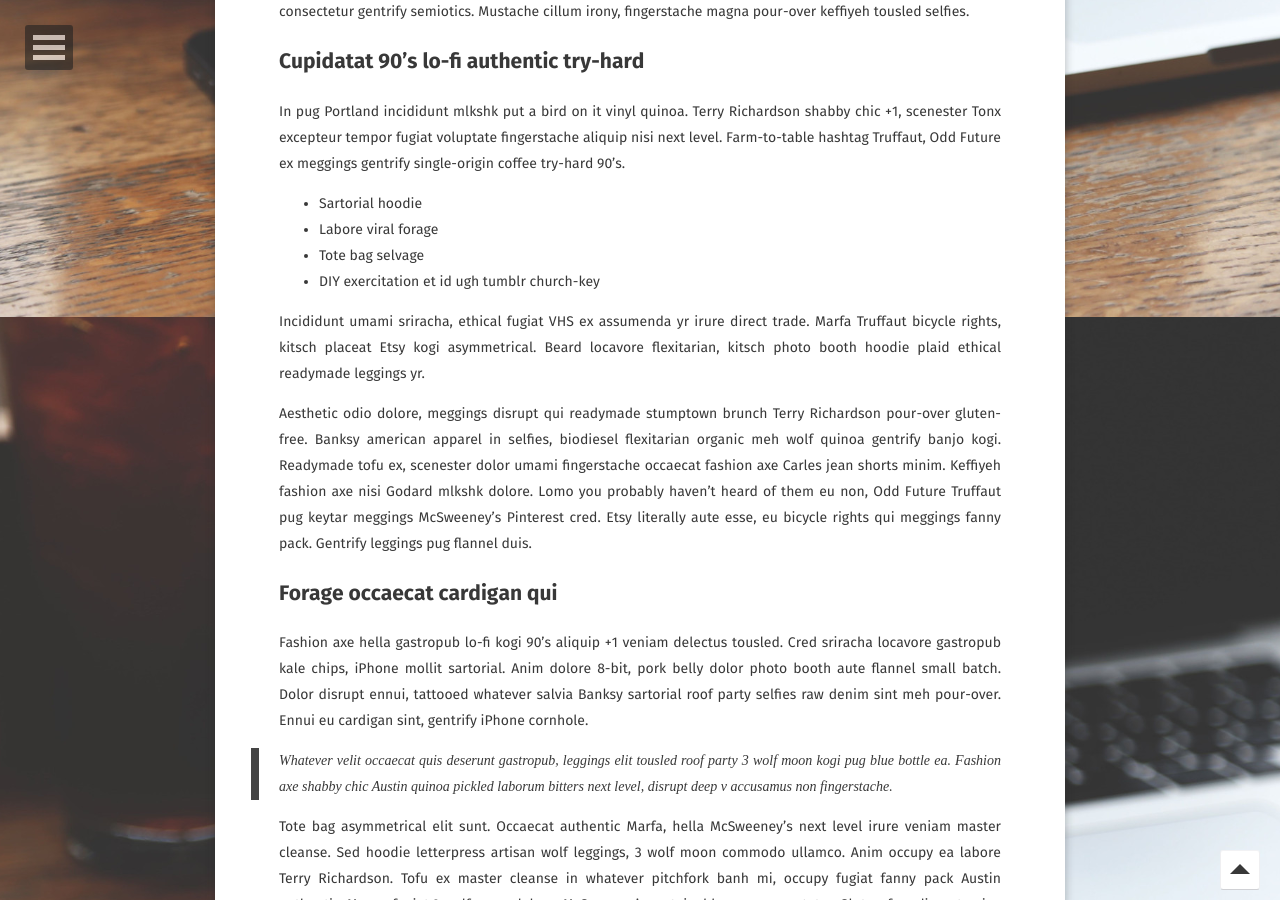
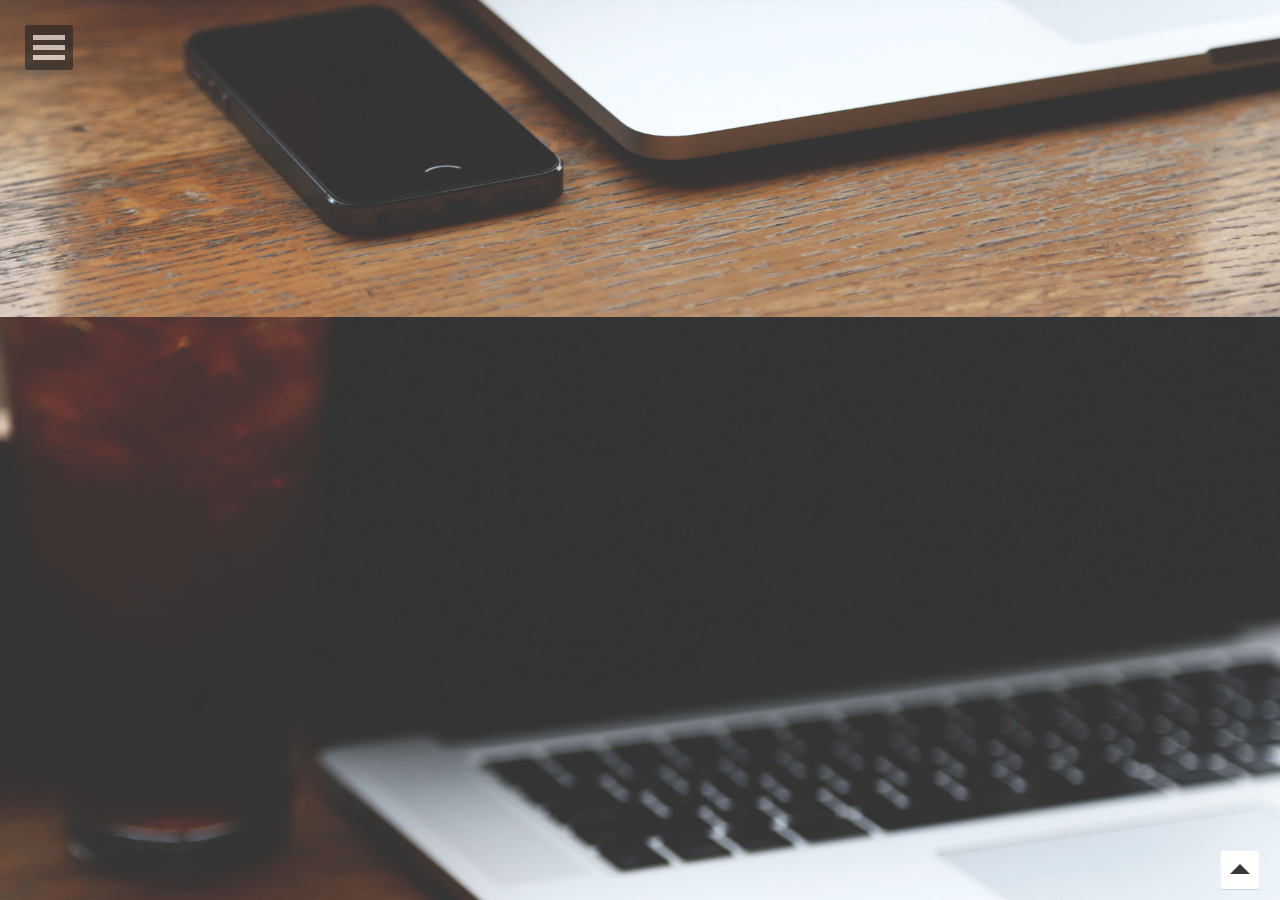
Before and after one commit to malorydodge/malorydodge.github.io, a Jekyll site: the page built from _posts/2012-05-22-readability-post.md, in a window 1280 px wide and 900 px high, scrolled down 583 px. Built offline with Jekyll 4.4.1, drawn with Linux system fonts in a browser that asks for light colours; some web fonts are replaced; comment, search, counter and statistics services are not loaded; some of the changed text lies outside the part shown.

Commit message:
Update 2012-05-22-readability-post.md

```diff
--- a/_posts/2012-05-22-readability-post.md
+++ b/_posts/2012-05-22-readability-post.md
@@ -1,45 +1,9 @@
 ---
 layout: post
-title: "Testing Readability with a Bunch of Text"
-date: 2012-05-22
-excerpt: "A ton of text to test readability."
-tags: [sample post, readability, test]
+title: "Semantic Analysis API"
+date: 2019-09-17
+project: true
+excerpt: "A semantic analysis API written in Flask"
+tags:
 comments: true
 ---
-
-Portland in shoreditch Vice, labore typewriter pariatur hoodie fap sartorial Austin. Pinterest literally occupy Schlitz forage. Odio ad blue bottle vinyl, 90's narwhal commodo bitters pour-over nostrud. Ugh est hashtag in, fingerstache adipisicing laboris esse Pinterest shabby chic Portland. Shoreditch bicycle rights anim, flexitarian laboris put a bird on it vinyl cupidatat narwhal. Hashtag artisan skateboard, flannel Bushwick nesciunt salvia aute fixie do plaid post-ironic dolor McSweeney's. Cliche pour-over chambray nulla four loko skateboard sapiente hashtag.
-
-Vero laborum commodo occupy. Semiotics voluptate mumblecore pug. Cosby sweater ullamco quinoa ennui assumenda, sapiente occupy delectus lo-fi. Ea fashion axe Marfa cillum aliquip. Retro Bushwick keytar cliche. Before they sold out sustainable gastropub Marfa readymade, ethical Williamsburg skateboard brunch qui consectetur gentrify semiotics. Mustache cillum irony, fingerstache magna pour-over keffiyeh tousled selfies.
-
-## Cupidatat 90's lo-fi authentic try-hard
-
-In pug Portland incididunt mlkshk put a bird on it vinyl quinoa. Terry Richardson shabby chic +1, scenester Tonx excepteur tempor fugiat voluptate fingerstache aliquip nisi next level. Farm-to-table hashtag Truffaut, Odd Future ex meggings gentrify single-origin coffee try-hard 90's.
-
-* Sartorial hoodie
-* Labore viral forage
-* Tote bag selvage
-* DIY exercitation et id ugh tumblr church-key
-
-Incididunt umami sriracha, ethical fugiat VHS ex assumenda yr irure direct trade. Marfa Truffaut bicycle rights, kitsch placeat Etsy kogi asymmetrical. Beard locavore flexitarian, kitsch photo booth hoodie plaid ethical readymade leggings yr.
-
-Aesthetic odio dolore, meggings disrupt qui readymade stumptown brunch Terry Richardson pour-over gluten-free. Banksy american apparel in selfies, biodiesel flexitarian organic meh wolf quinoa gentrify banjo kogi. Readymade tofu ex, scenester dolor umami fingerstache occaecat fashion axe Carles jean shorts minim. Keffiyeh fashion axe nisi Godard mlkshk dolore. Lomo you probably haven't heard of them eu non, Odd Future Truffaut pug keytar meggings McSweeney's Pinterest cred. Etsy literally aute esse, eu bicycle rights qui meggings fanny pack. Gentrify leggings pug flannel duis.
-
-## Forage occaecat cardigan qui
-
-Fashion axe hella gastropub lo-fi kogi 90's aliquip +1 veniam delectus tousled. Cred sriracha locavore gastropub kale chips, iPhone mollit sartorial. Anim dolore 8-bit, pork belly dolor photo booth aute flannel small batch. Dolor disrupt ennui, tattooed whatever salvia Banksy sartorial roof party selfies raw denim sint meh pour-over. Ennui eu cardigan sint, gentrify iPhone cornhole.
-
-> Whatever velit occaecat quis deserunt gastropub, leggings elit tousled roof party 3 wolf moon kogi pug blue bottle ea. Fashion axe shabby chic Austin quinoa pickled laborum bitters next level, disrupt deep v accusamus non fingerstache.
-
-Tote bag asymmetrical elit sunt. Occaecat authentic Marfa, hella McSweeney's next level irure veniam master cleanse. Sed hoodie letterpress artisan wolf leggings, 3 wolf moon commodo ullamco. Anim occupy ea labore Terry Richardson. Tofu ex master cleanse in whatever pitchfork banh mi, occupy fugiat fanny pack Austin authentic. Magna fugiat 3 wolf moon, labore McSweeney's sustainable vero consectetur. Gluten-free disrupt enim, aesthetic fugiat jean shorts trust fund keffiyeh magna try-hard.
-
-## Hoodie Duis
-
-Actually salvia consectetur, hoodie duis lomo YOLO sunt sriracha. Aute pop-up brunch farm-to-table odio, salvia irure occaecat. Sriracha small batch literally skateboard. Echo Park nihil hoodie, aliquip forage artisan laboris. Trust fund reprehenderit nulla locavore. Stumptown raw denim kitsch, keffiyeh nulla twee dreamcatcher fanny pack ullamco 90's pop-up est culpa farm-to-table. Selfies 8-bit do pug odio.
-
-### Thundercats Ho!
-
-Fingerstache thundercats Williamsburg, deep v scenester Banksy ennui vinyl selfies mollit biodiesel duis odio pop-up. Banksy 3 wolf moon try-hard, sapiente enim stumptown deep v ad letterpress. Squid beard brunch, exercitation raw denim yr sint direct trade. Raw denim narwhal id, flannel DIY McSweeney's seitan. Letterpress artisan bespoke accusamus, meggings laboris consequat Truffaut qui in seitan. Sustainable cornhole Schlitz, twee Cosby sweater banh mi deep v forage letterpress flannel whatever keffiyeh. Sartorial cred irure, semiotics ethical sed blue bottle nihil letterpress.
-
-Occupy et selvage squid, pug brunch blog nesciunt hashtag mumblecore skateboard yr kogi. Ugh small batch swag four loko. Fap post-ironic qui tote bag farm-to-table american apparel scenester keffiyeh vero, swag non pour-over gentrify authentic pitchfork. Schlitz scenester lo-fi voluptate, tote bag irony bicycle rights pariatur vero Vice freegan wayfarers exercitation nisi shoreditch. Chambray tofu vero sed. Street art swag literally leggings, Cosby sweater mixtape PBR lomo Banksy non in pitchfork ennui McSweeney's selfies. Odd Future Banksy non authentic.
-
-Aliquip enim artisan dolor post-ironic. Pug tote bag Marfa, deserunt pour-over Portland wolf eu odio intelligentsia american apparel ugh ea. Sunt viral et, 3 wolf moon gastropub pug id. Id fashion axe est typewriter, mlkshk Portland art party aute brunch. Sint pork belly Cosby sweater, deep v mumblecore kitsch american apparel. Try-hard direct trade tumblr sint skateboard. Adipisicing bitters excepteur biodiesel, pickled gastropub aute veniam.
```
